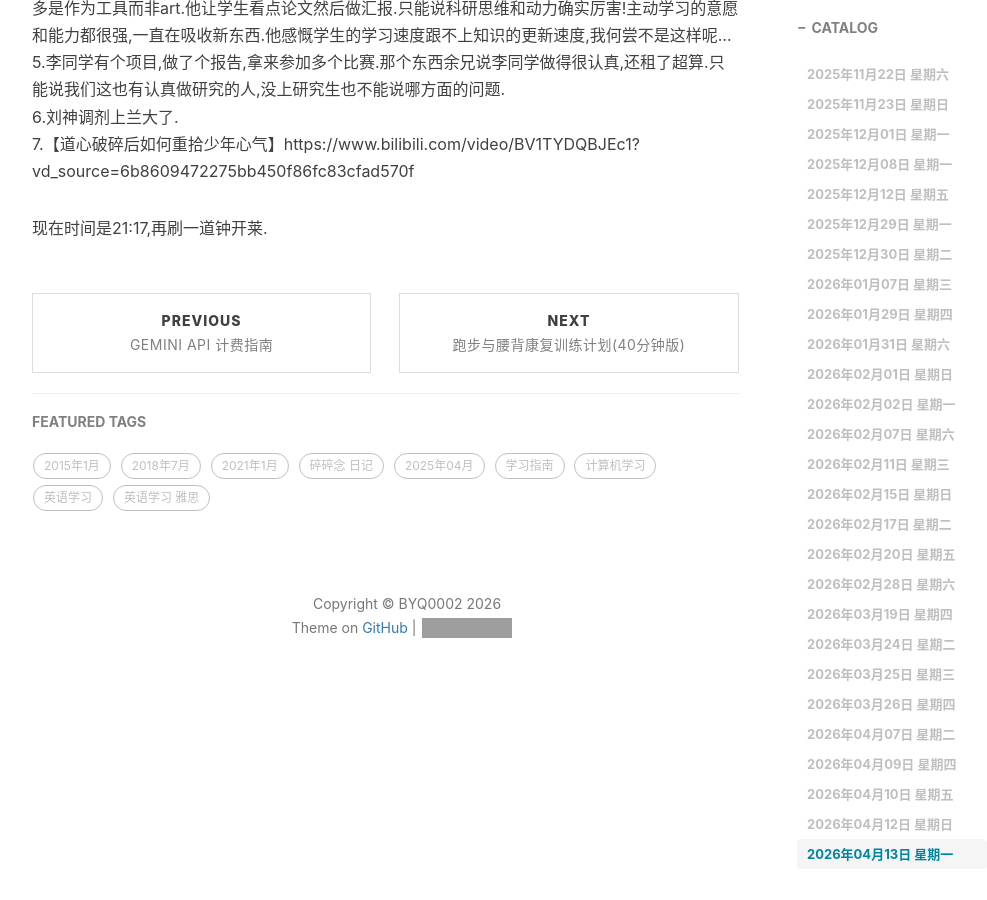
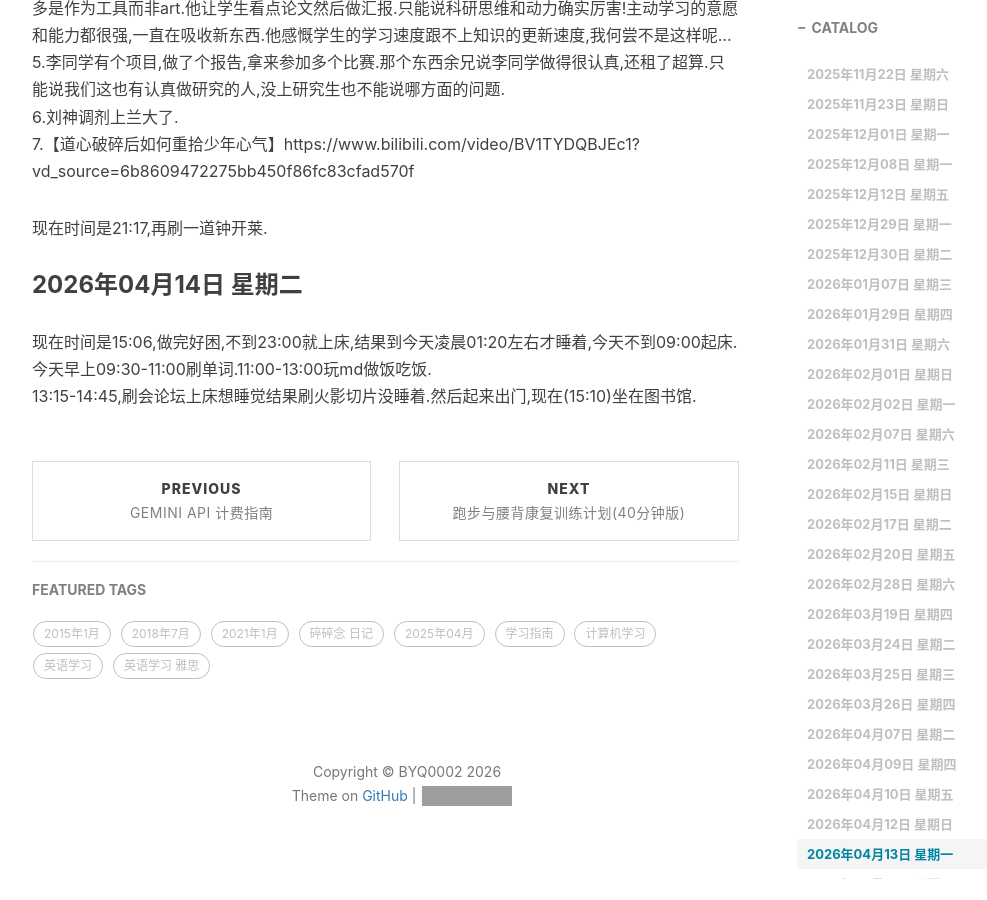
Before and after one commit to Shiina25qpwe/Shiina25qpwe.github.io, a Jekyll site: the page built from _posts/2025-11-08-一点近况v25.md, in a window 1280 px wide and 900 px high, scrolled down 30421 px. Shown: the whole window, without its empty margins (233-1220 px from the left). Built offline with Jekyll 4.4.1, drawn with Linux system fonts in a browser that asks for light colours; nearby versions of some CDN libraries; comment, search, counter and statistics services are not loaded; grey boxes are pictures that could not be loaded.

Commit message:
更新日记(04.14_v2?)

```diff
--- a/_posts/2025-11-08-一点近况v25.md
+++ b/_posts/2025-11-08-一点近况v25.md
@@ -872,3 +872,9 @@ A good teacher will not **condone** cheating, so she will tell the student to st
 7.【道心破碎后如何重拾少年心气】https://www.bilibili.com/video/BV1TYDQBJEc1?vd_source=6b8609472275bb450f86fc83cfad570f
 
 现在时间是21:17,再刷一道钟开莱.
+
+### 2026年04月14日 星期二
+
+现在时间是15:06,做完好困,不到23:00就上床,结果到今天凌晨01:20左右才睡着,今天不到09:00起床.
+今天早上09:30-11:00刷单词.11:00-13:00玩md做饭吃饭.
+13:15-14:45,刷会论坛上床想睡觉结果刷火影切片没睡着.然后起来出门,现在(15:10)坐在图书馆.
```
